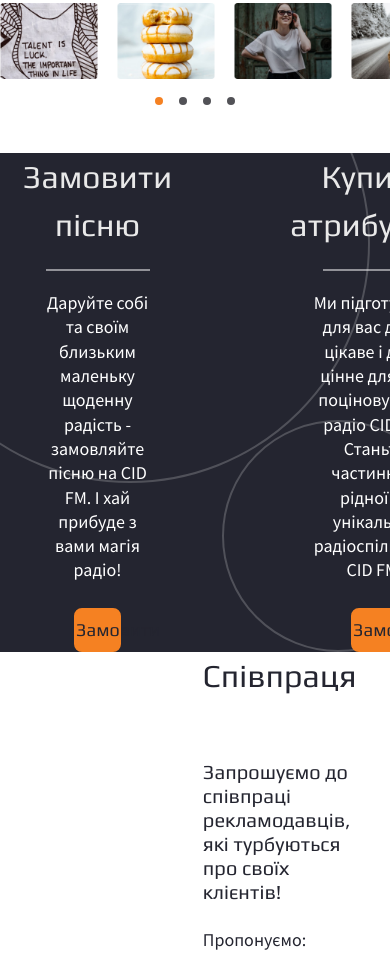
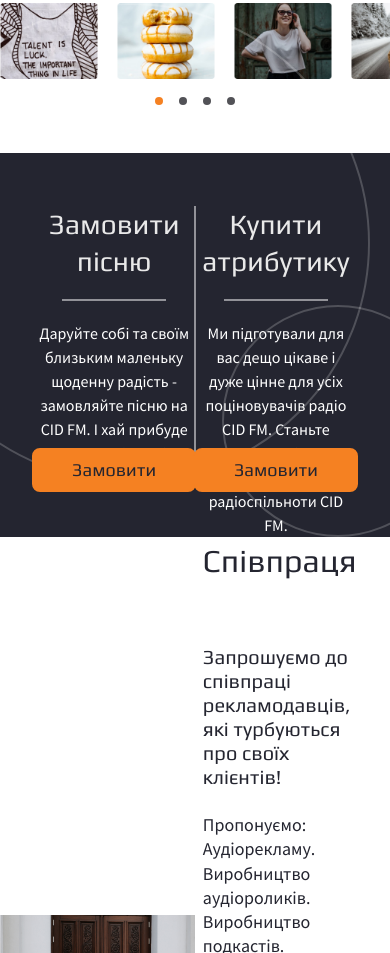
Before and after one commit to olhafastiuk/Radio-CID-FM, a website: page app/index.pug in a window 390 px wide. Shown: the part 947-1900 px from the top of the page. Drawn offline with nearby package versions, Linux system fonts and the light colour scheme; files that its build step writes are made by us from their sources.

Commit message:
Add section3 home page tablet style

```diff
--- a/app/scss/_media.scss
+++ b/app/scss/_media.scss
@@ -131,6 +131,31 @@
         background: #F58122;
     }
 
+    .order{
+        align-items: start;
+        &__line{
+            margin: 53px 5px;
+        }
+        &__block{
+            position: relative;
+            width: 50vw;
+            padding-top: 53px;
+        }
+        &__title{
+            font-size: 28px;
+            line-height: 130%;
+        }
+        &__text{
+            font-size: 16px;
+            line-height: 150%;
+        }
+        &__btn{
+            width: 164px;
+            position: absolute;
+            top: 270px;
+        }
+    }
+
 
 }
 
```
Also changed, not shown: app/css/main.css.
